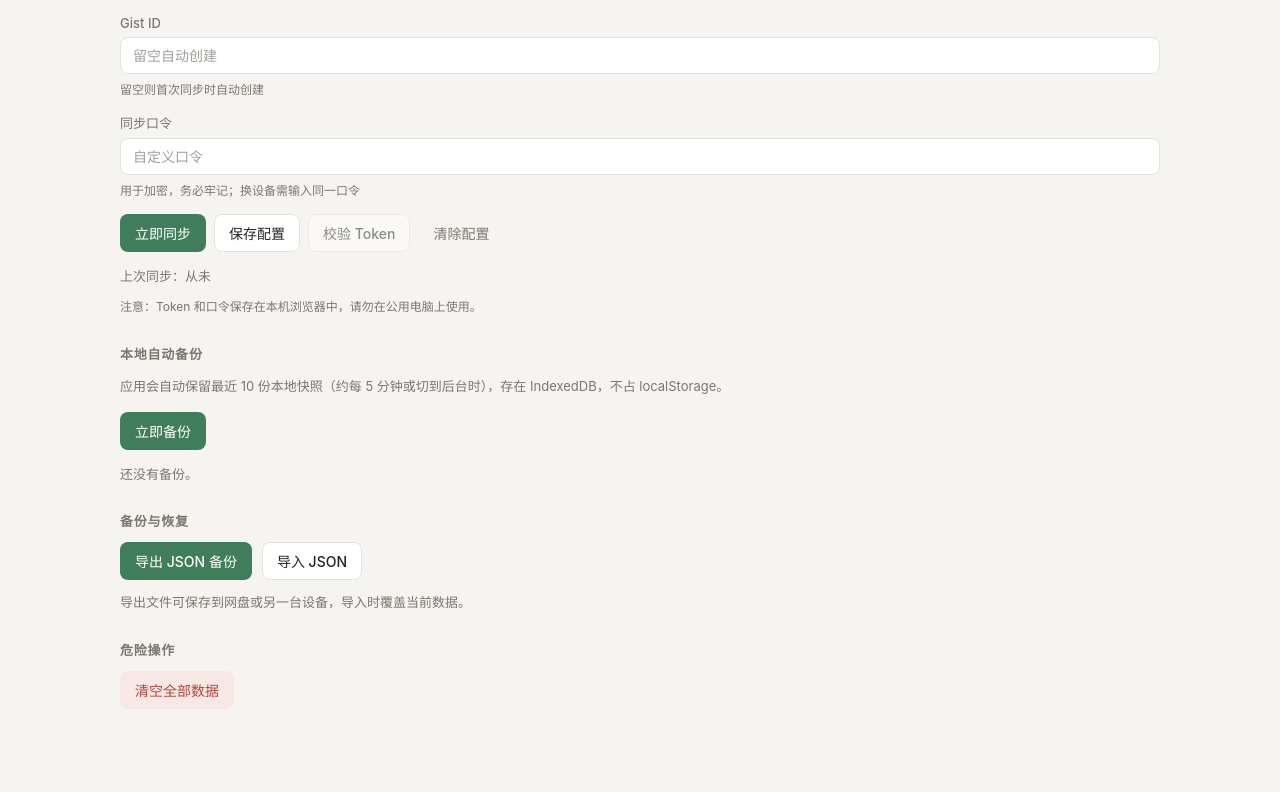
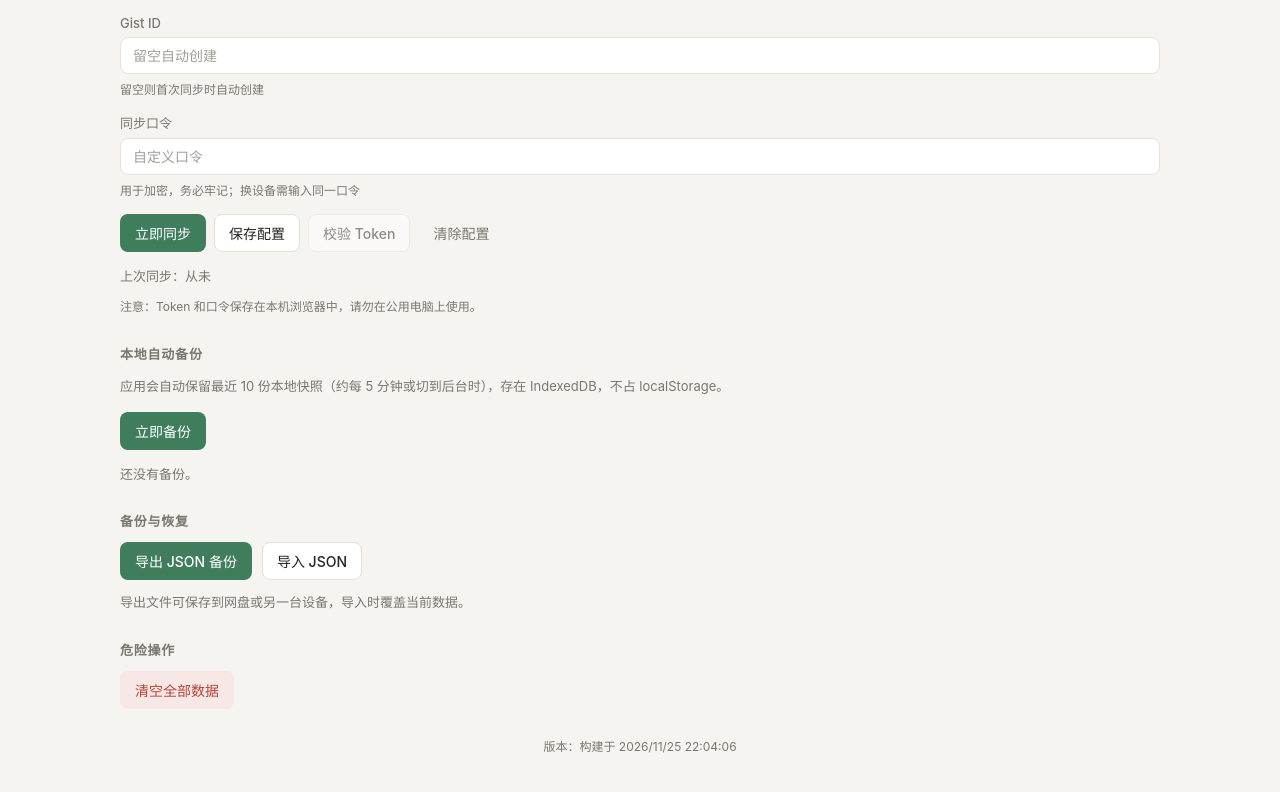
Before and after one commit to imfineandyou0827/shiji, a React (Vite) app: page /settings in a window 1280 px wide. Shown: the part 732-1524 px from the top of the page. Built offline with nearby package versions, Linux system fonts and the light colour scheme.

Commit message:
chore: 设置页显示构建时间，便于确认是否已更新

```diff
--- a/src/features/settings/SettingsPage.module.css
+++ b/src/features/settings/SettingsPage.module.css
@@ -51,3 +51,10 @@
   color: var(--text-muted);
   line-height: 1.6;
 }
+
+.buildInfo {
+  margin-top: 24px;
+  text-align: center;
+  font-size: 12px;
+  color: var(--text-muted);
+}
--- a/src/features/settings/SettingsPage.tsx
+++ b/src/features/settings/SettingsPage.tsx
@@ -1,6 +1,8 @@
 import { useRef } from 'react';
 import { currentDatabase, useStore } from '../../store/useStore';
 import { parseDatabase, serializeDatabase } from '../../storage/db';
+
+declare const __BUILD_TIME__: string;
 import { Button } from '../../components/Button';
 import { PageHeader } from '../../components/PageHeader';
 import { InstallApp } from './InstallApp';
@@ -130,6 +132,10 @@
           清空全部数据
         </Button>
       </section>
+
+      <p className={styles.buildInfo}>
+        版本：构建于 {new Date(__BUILD_TIME__).toLocaleString('zh-CN')}
+      </p>
     </div>
   );
 }
--- a/vite.config.ts
+++ b/vite.config.ts
@@ -8,6 +8,9 @@
 // https://vite.dev/config/
 export default defineConfig({
   base,
+  define: {
+    __BUILD_TIME__: JSON.stringify(new Date().toISOString()),
+  },
   preview: {
     allowedHosts: ['.trycloudflare.com'],
   },
```
